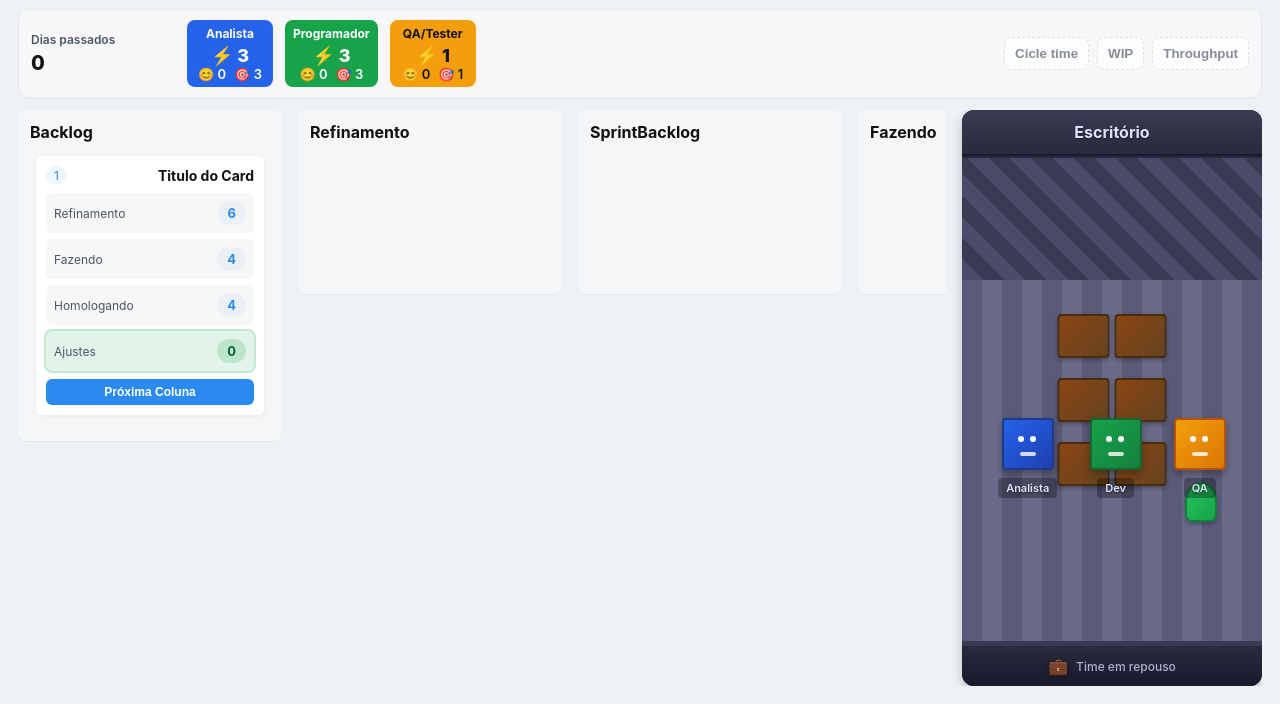
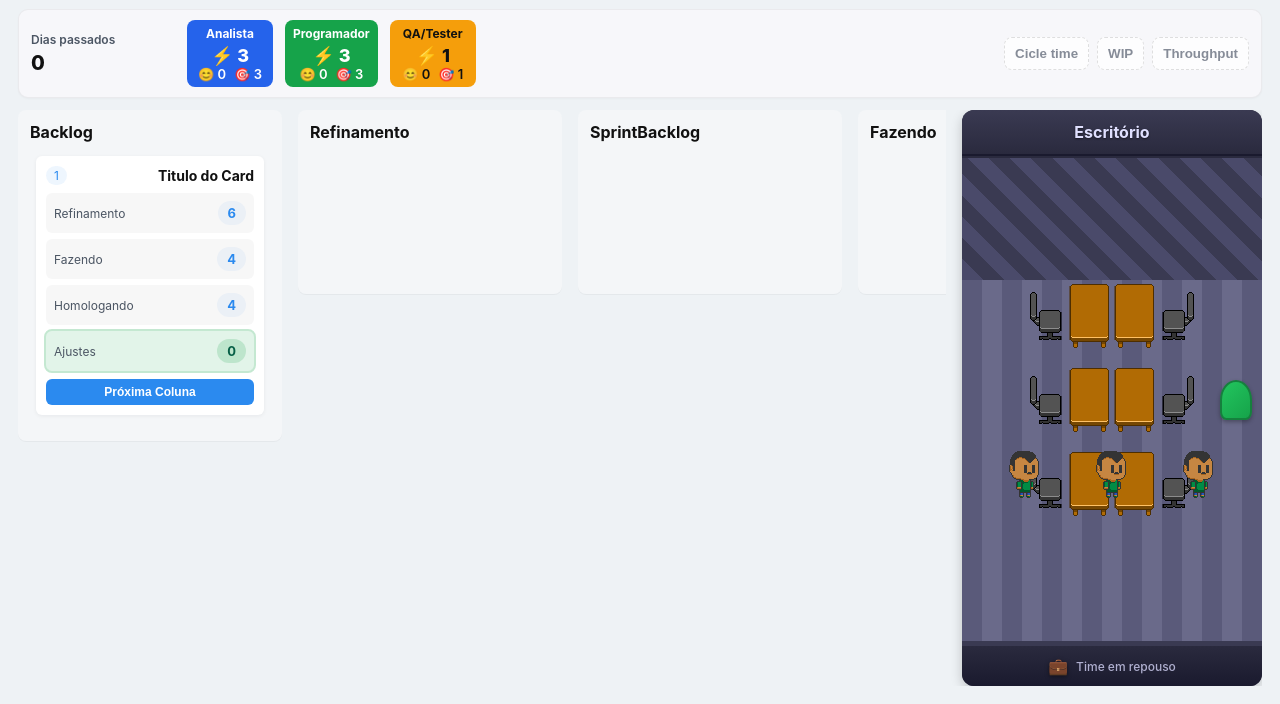
Before and after one commit to journalindoor/kanban-rony-game, a website: page index.html in a window 1280 px wide. Shown: the part 96-800 px from the top of the page. Drawn offline with Linux system fonts and the light colour scheme.

Commit message:
Assets: Incluindo imagens para o escritorio

```diff
--- a/css/office-panel.css
+++ b/css/office-panel.css
@@ -113,67 +113,50 @@
   overflow:hidden;
 }
 
-/* Idle animation placeholder */
-.sprite-idle{
-  animation:idle-bounce 2s ease-in-out infinite;
-}
-
-@keyframes idle-bounce{
-  0%, 100%{ transform:translateY(0); }
-  50%{ transform:translateY(-2px); }
-}
-
 /* Character-specific colors (placeholder pixel art style) */
 .character-analyst .character-sprite{
-  background:linear-gradient(135deg, #2563eb 0%, #1e40af 100%);
-  border:2px solid #1e3a8a;
+  width:48px;
+  height:48px;
+  background-image:url('../assets/developer.gif');
+  background-size:contain;
+  background-repeat:no-repeat;
+  background-position:center;
+  image-rendering:pixelated;
+  image-rendering:-moz-crisp-edges;
+  image-rendering:crisp-edges;
+  border:none;
+  box-shadow:none;
+  border-radius:0;
 }
 
 .character-developer .character-sprite{
-  background:linear-gradient(135deg, #16a34a 0%, #15803d 100%);
-  border:2px solid #166534;
+  width:48px;
+  height:48px;
+  background-image:url('../assets/developer.gif');
+  background-size:contain;
+  background-repeat:no-repeat;
+  background-position:center;
+  image-rendering:pixelated;
+  image-rendering:-moz-crisp-edges;
+  image-rendering:crisp-edges;
+  border:none;
+  box-shadow:none;
+  border-radius:0;
 }
 
 .character-tester .character-sprite{
-  background:linear-gradient(135deg, #f59e0b 0%, #d97706 100%);
-  border:2px solid #b45309;
-}
-
-/* Pixel art facial feature placeholders */
-.character-sprite::before{
-  content:'';
-  position:absolute;
-  width:6px;
-  height:6px;
-  background:#fff;
-  border-radius:50%;
-  top:16px;
-  left:14px;
-  box-shadow:12px 0 0 #fff;
-}
-
-.character-sprite::after{
-  content:'';
-  position:absolute;
-  width:16px;
-  height:4px;
-  background:#fff;
-  border-radius:2px;
-  bottom:12px;
-  left:50%;
-  transform:translateX(-50%);
-  opacity:0.8;
-}
-
-/* Character Labels */
-.character-label{
-  font-size:11px;
-  font-weight:600;
-  color:#e0e0ff;
-  text-shadow:0 1px 2px rgba(0,0,0,0.5);
-  background:rgba(0,0,0,0.3);
-  padding:3px 8px;
-  border-radius:4px;
+  width:48px;
+  height:48px;
+  background-image:url('../assets/developer.gif');
+  background-size:contain;
+  background-repeat:no-repeat;
+  background-position:center;
+  image-rendering:pixelated;
+  image-rendering:-moz-crisp-edges;
+  image-rendering:crisp-edges;
+  border:none;
+  box-shadow:none;
+  border-radius:0;
 }
 
 /* ============================================
@@ -196,25 +179,63 @@
 .desk-column{
   display:flex;
   flex-direction:column;
-  gap:20px; /* Espaçamento vertical entre mesas */
+  gap:20px; /* Espaçamento vertical entre estações */
   align-items:center;
+}
+
+/* Estação de trabalho (wrapper para mesa + cadeira) */
+.desk-station{
+  display:flex;
+  align-items:center;
+  gap:8px; /* Espaço entre cadeira e mesa */
 }
 
 /* Ajustes específicos por coluna (futuro: orientação de sprites) */
 .desk-column-left{
-  /* Coluna esquerda */
+  /* Coluna esquerda: cadeira à esquerda da mesa */
 }
 
 .desk-column-right{
-  /* Coluna direita */
+  /* Coluna direita: cadeira à direita da mesa */
 }
 
-/* Mesas dentro das colunas - usar classe existente .office-item .item-desk */
+/* Mesas dentro das colunas - SPRITE individual */
 .office-desks .office-item.item-desk{
   position:relative; /* Relativo ao container da coluna */
-  width:48px;
-  height:40px;
-  /* Cores e estilo já definidos abaixo */
+  width:40px;
+  height:64px;
+  background-image:url('../assets/mesa1.png');
+  background-size:contain;
+  background-repeat:no-repeat;
+  background-position:center;
+  image-rendering:pixelated;
+  image-rendering:-moz-crisp-edges;
+  image-rendering:crisp-edges;
+  box-shadow:none; /* Remover sombra do sprite */
+  border-radius:0; /* Remover border-radius */
+  /* Sprite pode evoluir futuramente */
+}
+
+/* Cadeiras dentro das estações - SPRITE individual */
+.office-desks .office-item.item-chair{
+  position:relative;
+  width:32px;
+  height:48px;
+  background-image:url('../assets/cadeira1.png');
+  background-size:contain;
+  background-repeat:no-repeat;
+  background-position:center;
+  image-rendering:pixelated;
+  image-rendering:-moz-crisp-edges;
+  image-rendering:crisp-edges;
+  box-shadow:none;
+  border-radius:0;
+  border:none;
+}
+
+/* Cadeiras da coluna esquerda: espelhadas horizontalmente */
+.desk-column-left .office-item.item-chair{
+  transform:scaleX(-1);
 }
 
 /* Office Items Container (furniture, decorations) */
@@ -233,10 +254,9 @@
   box-shadow:0 2px 4px rgba(0,0,0,0.3);
 }
 
-/* Item placeholders - SERÃO SUBSTITUÍDOS POR SPRITES */
+/* Item placeholders */
 .item-desk{
-  background:linear-gradient(135deg, #8b4513 0%, #654321 100%); /* Placeholder: marrom */
-  border:2px solid #4a2c0f;
+  /* Estilo base da mesa (sobrescrito no .office-desks) */
   width:48px;
   height:40px;
 }
@@ -247,6 +267,9 @@
   width:28px;
   height:36px;
   border-radius:50% 50% 20% 20%;
+  right:10px; /* Encostado na parede direita */
+  top:50%;
+  transform:translateY(-50%);
 }
 
 /* Office Footer */
@@ -320,9 +343,18 @@
     gap:16px;
   }
 
+  .desk-station{
+    gap:6px;
+  }
+
   .office-desks .office-item.item-desk{
-    width:40px;
-    height:32px;
+    width:32px;
+    height:51px;
+  }
+
+  .office-desks .office-item.item-chair{
+    width:26px;
+    height:38px;
   }
 }
 
@@ -346,11 +378,6 @@
     height:36px;
   }
 
-  .character-label{
-    font-size:10px;
-    padding:2px 6px;
-  }
-
   /* Ajustar mesas para mobile */
   .office-desks{
     gap:5px;
@@ -360,9 +387,18 @@
     gap:14px;
   }
 
+  .desk-station{
+    gap:5px;
+  }
+
   .office-desks .office-item.item-desk{
-    width:36px;
-    height:28px;
+    width:28px;
+    height:45px;
+  }
+
+  .office-desks .office-item.item-chair{
+    width:22px;
+    height:34px;
   }
 }
 
--- a/index.html
+++ b/index.html
@@ -110,42 +110,57 @@
 						<!-- Character 1: Analista -->
 						<div class="character character-analyst" data-role="Analista">
 							<div class="character-sprite sprite-idle"></div>
-							<div class="character-label">Analista</div>
 						</div>
 
 						<!-- Character 2: Programador -->
 						<div class="character character-developer" data-role="Programador">
 							<div class="character-sprite sprite-idle"></div>
-							<div class="character-label">Dev</div>
 						</div>
 
 						<!-- Character 3: QA/Tester -->
 						<div class="character character-tester" data-role="QA/Tester">
 							<div class="character-sprite sprite-idle"></div>
-							<div class="character-label">QA</div>
 						</div>
 					</div>
 
 					<!-- Central Desks Block (6 workstations) -->
 					<div class="office-desks">
-						<!-- Left column: 3 desks -->
+						<!-- Left column: 3 desks with chairs on the left -->
 						<div class="desk-column desk-column-left">
-							<div class="office-item item-desk"></div>
-							<div class="office-item item-desk"></div>
-							<div class="office-item item-desk"></div>
+							<div class="desk-station">
+								<div class="office-item item-chair"></div>
+								<div class="office-item item-desk"></div>
+							</div>
+							<div class="desk-station">
+								<div class="office-item item-chair"></div>
+								<div class="office-item item-desk"></div>
+							</div>
+							<div class="desk-station">
+								<div class="office-item item-chair"></div>
+								<div class="office-item item-desk"></div>
+							</div>
 						</div>
-						<!-- Right column: 3 desks -->
+						<!-- Right column: 3 desks with chairs on the right -->
 						<div class="desk-column desk-column-right">
-							<div class="office-item item-desk"></div>
-							<div class="office-item item-desk"></div>
-							<div class="office-item item-desk"></div>
+							<div class="desk-station">
+								<div class="office-item item-desk"></div>
+								<div class="office-item item-chair"></div>
+							</div>
+							<div class="desk-station">
+								<div class="office-item item-desk"></div>
+								<div class="office-item item-chair"></div>
+							</div>
+							<div class="desk-station">
+								<div class="office-item item-desk"></div>
+								<div class="office-item item-chair"></div>
+							</div>
 						</div>
 					</div>
 
 					<!-- Furniture/Items Container (extensible) -->
 					<div class="office-items" id="officeItems">
 						<!-- Placeholder furniture items -->
-						<div class="office-item item-plant" style="right: 15%; bottom: 25%;"></div>
+						<div class="office-item item-plant"></div>
 					</div>
 				</div>
 
```
Also changed, not shown: assets/cadeira1.png (added), assets/developer-sit.gif (added), assets/developer-walk.gif (added), assets/developer.gif (added), assets/mesa1.png (added), assets/rony.gif (added).
